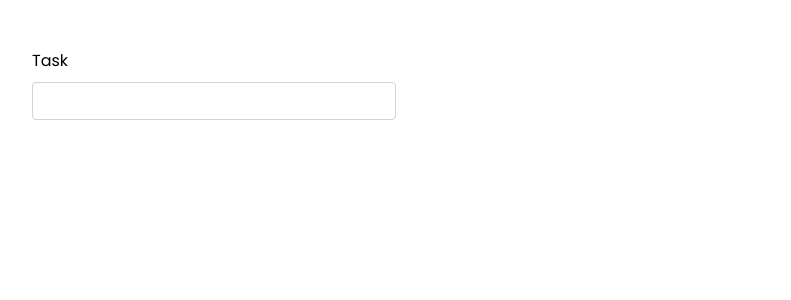
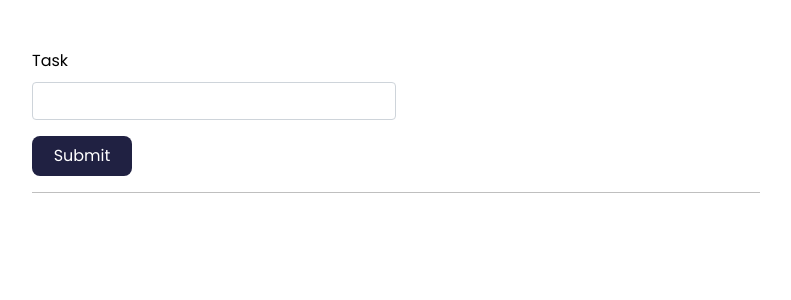
Before and after one commit to kintungi/Feedback-app, a React (Create React App) app: page / in a window 1280 px wide. Shown: the top 300 px of the page, without its empty margins (244-1035 px from the left). Built offline with nearby package versions, Linux system fonts and the light colour scheme.

Commit message:
Adding an array of tasks

```diff
--- a/src/components/CustomHookExample2.jsx
+++ b/src/components/CustomHookExample2.jsx
@@ -3,9 +3,23 @@
 function CustomHookExample2() {
 
     const [task, setTask] = useLocalStorage("task", "")
+    const [tasks, setTasks] = useLocalStorage("tasks", [])
+
+    const onSubmit = e => {
+        e.preventDefault()
+
+        const taskObj = {
+            task,
+            completed: false,
+            date: new Date().toLocaleDateString()
+        }
+
+        setTasks([...tasks, taskObj])
+    }
 
   return (
-    <form className='w-50'>
+    <>
+    <form onSubmit={onSubmit} className='w-50'>
       <div className='mb-3'>
           <label className="form-label">Task</label>
           <input
@@ -13,8 +27,18 @@
           type="text"
           value={task}
           onChange={e => setTask(e.target.value)} />
+
       </div>
+      <button type="submit" className='btn btn-primary'>Submit</button>
     </form>
+
+    <hr />
+
+    {tasks.map((task) => (
+        <h3 key={task.date}>{task.task}</h3>
+    ))}
+
+    </>
   )
 }
 
```
